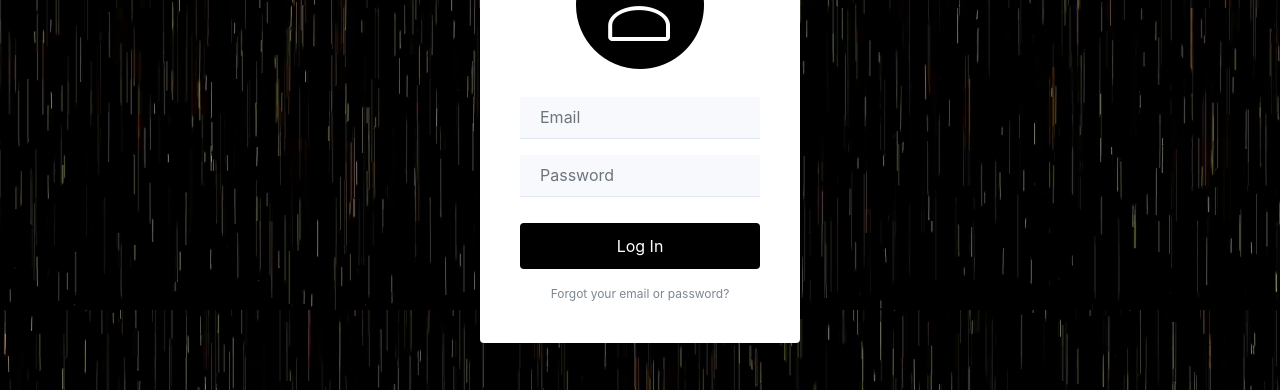
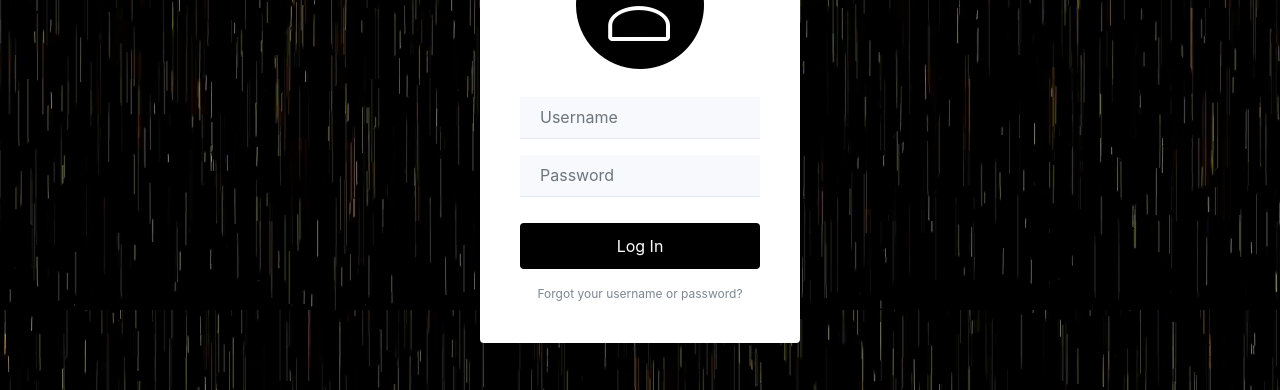
Before and after one commit to cyrnne/Magiting, a PHP site: page /LOGIN.php in a window 1280 px wide. Shown: the part 490-880 px from the top of the page. Run offline with PHP 8.4, Linux system fonts and the light colour scheme.

Commit message:
Update LOGIN.php

```diff
--- a/Magiting/LOGIN.php
+++ b/Magiting/LOGIN.php
@@ -107,9 +107,9 @@ if ($_SERVER["REQUEST_METHOD"] == "POST") {
                 <h2 class="sr-only">Login Form</h2>
                 <h4 class="text-center login-heading" style="margin-top: -15px;margin-bottom: 15px;">RETURNING CUSTOMER</h4>
                 <div class="illustration"><img src="assets/img/login.png" alt="test" style="margin-bottom: 8px;" /></div>
-                <div class="form-group"><input type="text" id="username" name="username" placeholder="Email" class="form-control" /></div>
+                <div class="form-group"><input type="text" id="username" name="username" placeholder="Username" class="form-control" /></div>
                 <div class="form-group"><input type="password" id="pass" name="pass" placeholder="Password" class="form-control" /></div>
-                <div class="form-group"><button class="btn btn-primary btn-block" type="submit" name="action" id="but" value="Login" style="background-color: #000000;">Log In</button></div><a href="#" class="forgot">Forgot your email or password?</a>
+                <div class="form-group"><button class="btn btn-primary btn-block" type="submit" name="action" id="but" value="Login" style="background-color: #000000;">Log In</button></div><a href="#" class="forgot">Forgot your username or password?</a>
             </form>
         </div>
     </body>
```
